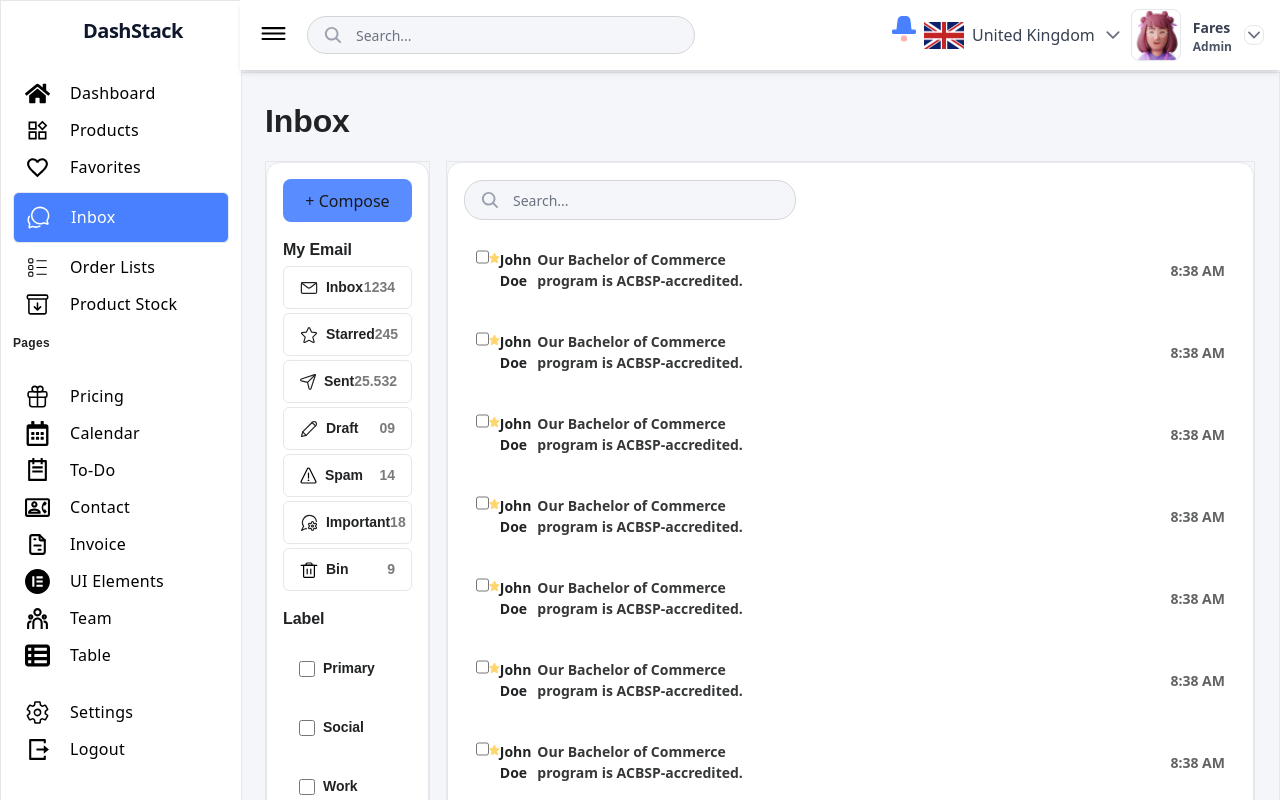
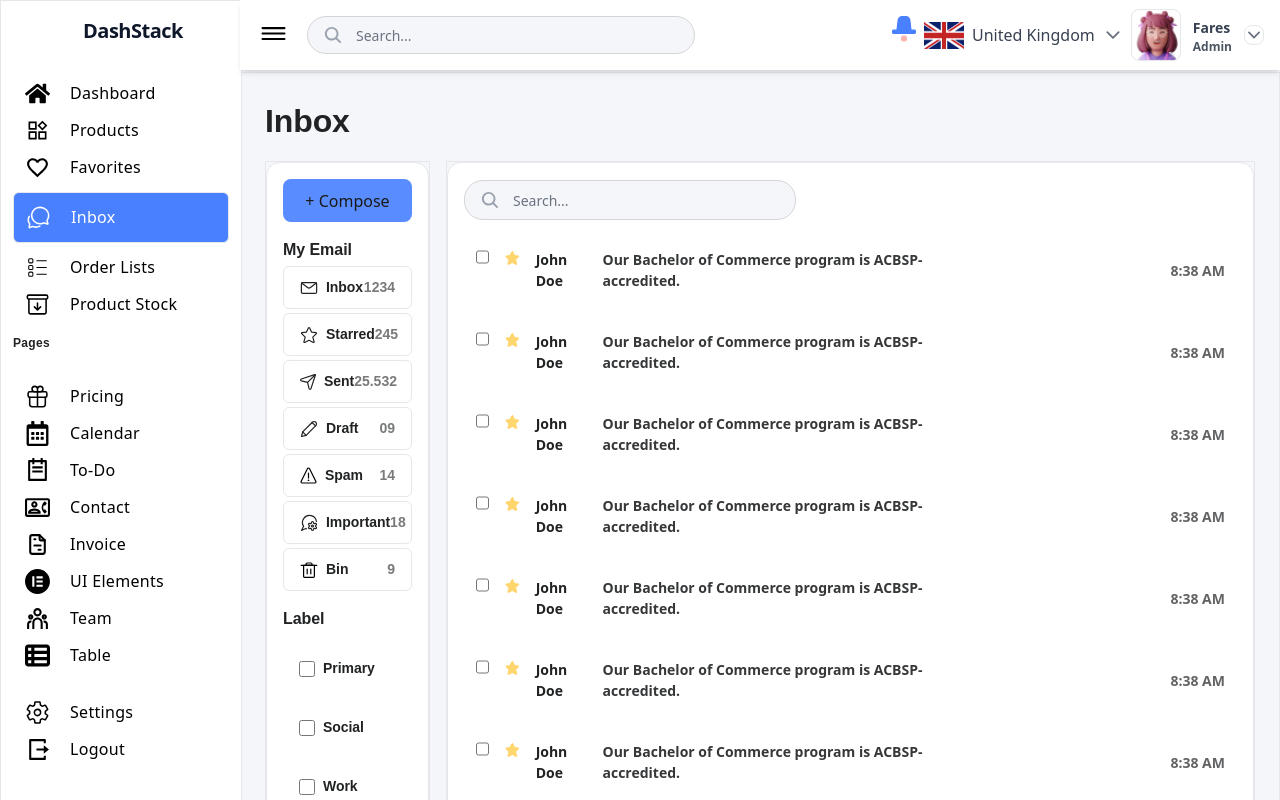
Before and after one commit to faressafer/dash-stack-dashboard, a React (Vite) app: page /Inbox/inbox in a window 1280 px wide. Shown: the top 800 px of the page. Built offline with nearby package versions, Linux system fonts and the light colour scheme.

Commit message:
inbox mail fixed added justify-start

```diff
--- a/src/components/InboxMail.jsx
+++ b/src/components/InboxMail.jsx
@@ -30,7 +30,7 @@ const InboxMail = () => {
 
       {mailItems.map((_, index) => (
         <div key={index} className="flex p-3 items-center justify-between">
-          <div className="justify-between flex w-2/5">
+          <div className="justify-start space-x-4 flex w-3/5">
             <input
               id={`default-checkbox-${index}`}
               type="checkbox"
```
